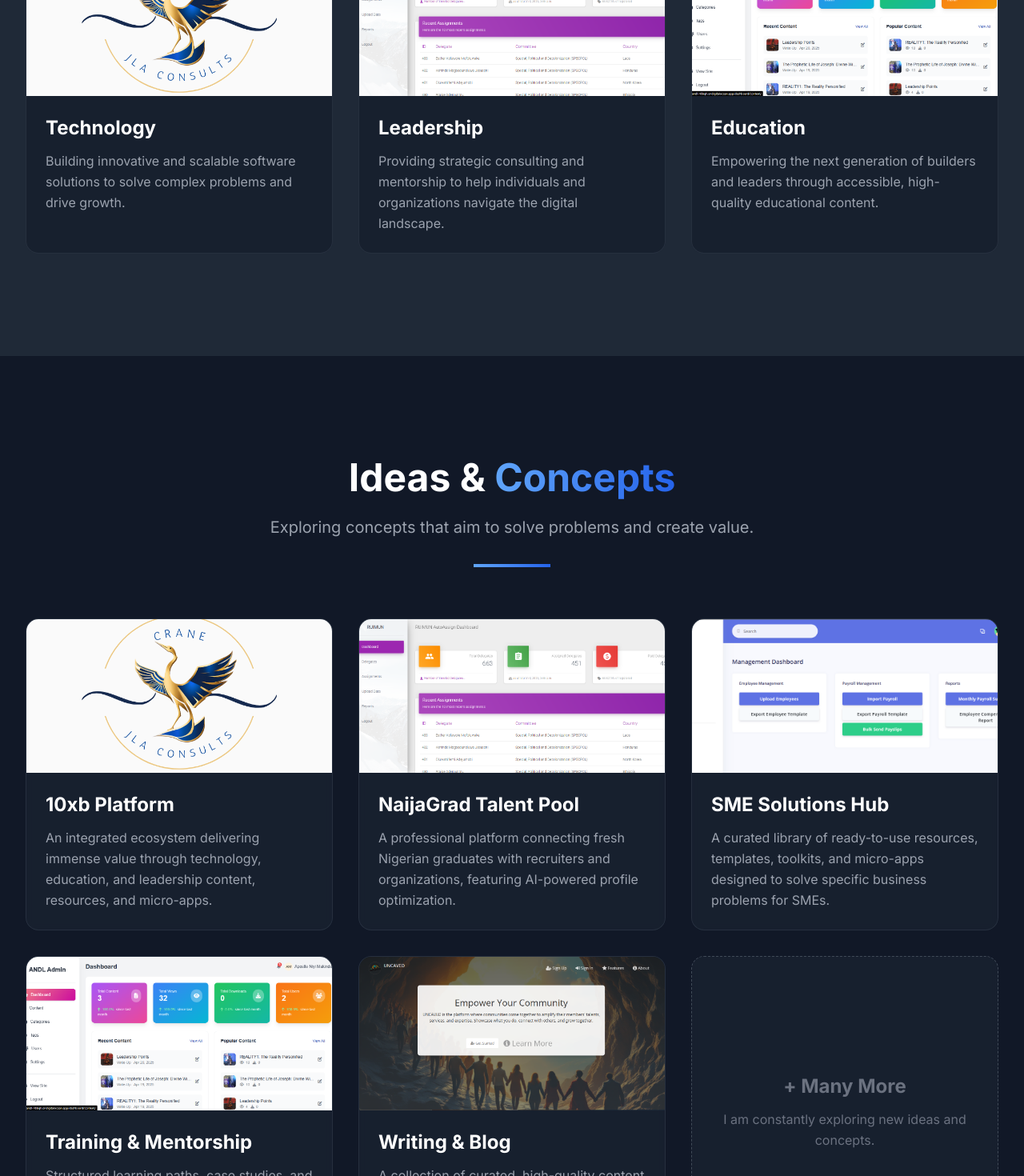
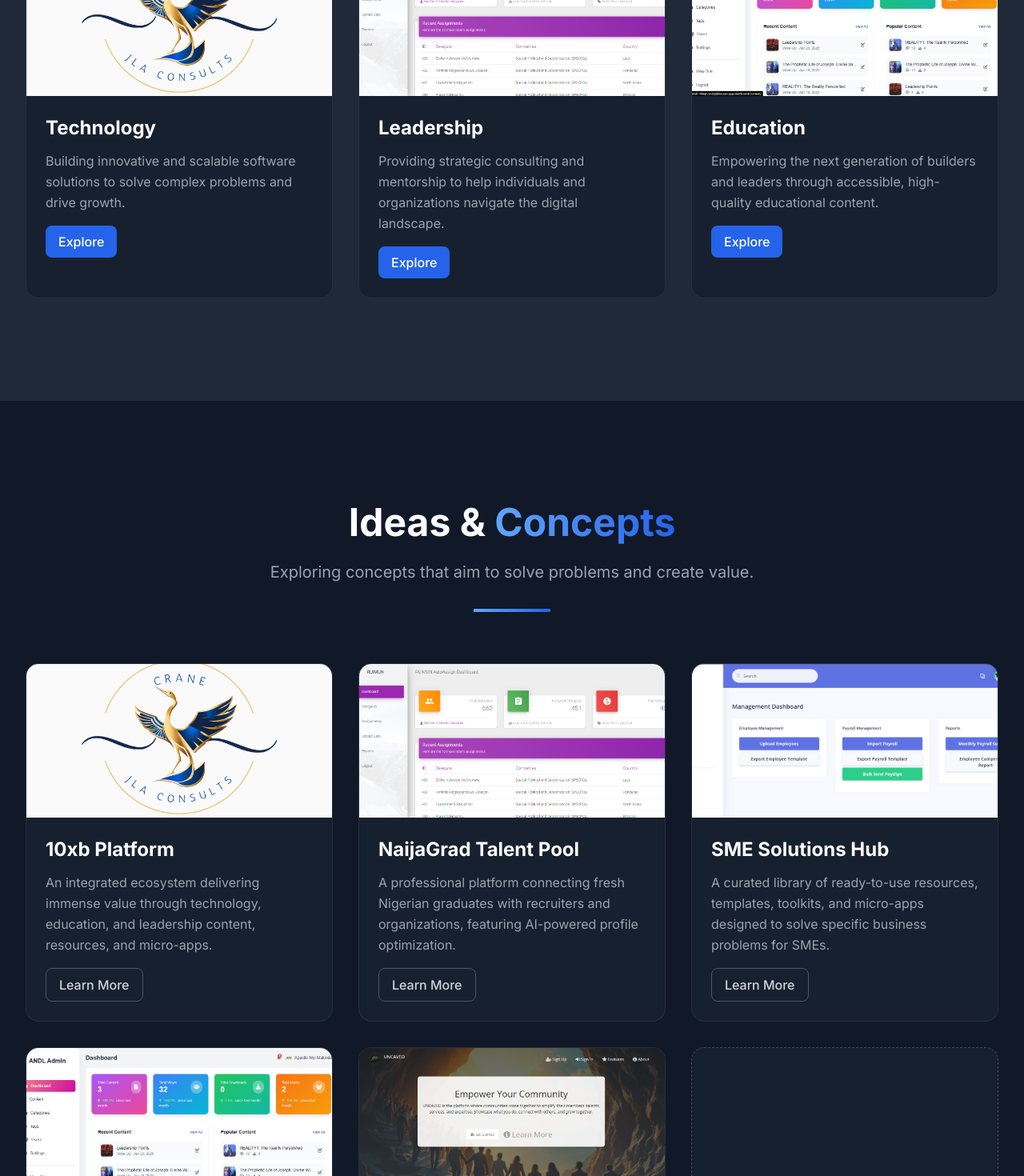
Before and after one commit to JayBeloved/JJLPortfolioReact, a React (Vite) app: page / in a window 1280 px wide. Shown: the part 2380-3850 px from the top of the page at 80% size. Built offline with nearby package versions, Linux system fonts and the light colour scheme.

Commit message:
Added buttons services and ideas section

```diff
--- a/src/components/Projects.jsx
+++ b/src/components/Projects.jsx
@@ -83,13 +83,20 @@
                 style={{ animationDelay: `${index * 150}ms` }}
               >
                 <img src={idea.image} alt={idea.title} className="w-full h-48 object-cover" />
-                <div className="p-6">
+                <div className="p-6 flex flex-col justify-between">
+                  <div>
                     <h3 className="text-2xl font-bold text-white mb-3">
                       {idea.title}
                     </h3>
                     <p className="text-gray-400 leading-relaxed">
                       {idea.description}
                     </p>
+                  </div>
+                  <div className="mt-4">
+                    <button className="border border-gray-600 hover:border-blue-500 text-gray-300 hover:text-white px-4 py-2 rounded-lg font-medium transition-colors">
+                        Learn More
+                    </button>
+                  </div>
                 </div>
               </div>
             ))}
--- a/src/components/Services.jsx
+++ b/src/components/Services.jsx
@@ -77,13 +77,20 @@
                 style={{ animationDelay: `${index * 150}ms` }}
               >
                 <img src={service.image} alt={service.title} className="w-full h-48 object-cover" />
-                <div className="p-6">
+                <div className="p-6 flex flex-col justify-between">
+                  <div>
                     <h3 className="text-2xl font-bold text-white mb-3 group-hover:text-blue-400 transition-colors">
                       {service.title}
                     </h3>
                     <p className="text-gray-400 leading-relaxed">
                       {service.description}
                     </p>
+                  </div>
+                  <div className="mt-4">
+                    <button className="bg-blue-600 hover:bg-blue-700 text-white px-4 py-2 rounded-lg font-medium transition-colors">
+                        Explore
+                    </button>
+                  </div>
                 </div>
               </a>
             ))}
```
Lines whose indentation alone changed are shown as unchanged.
